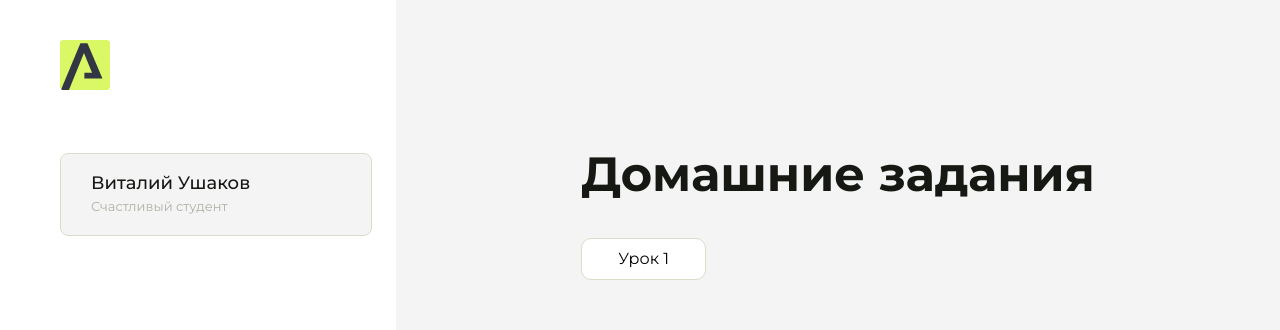
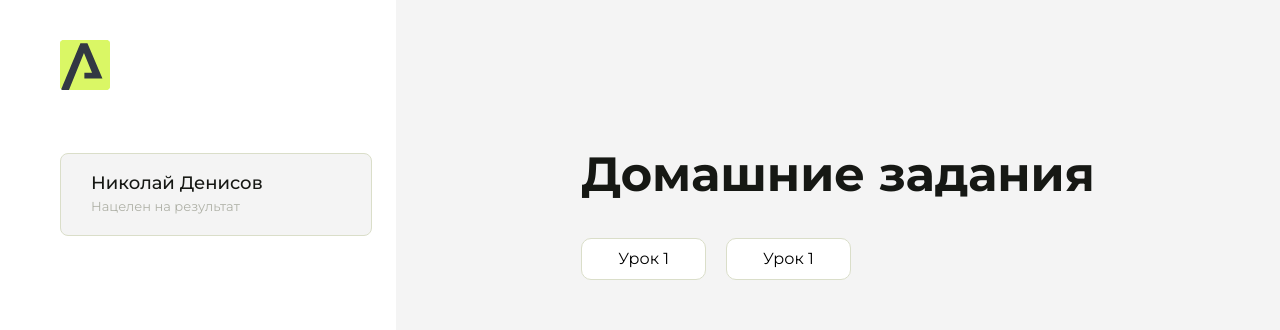
Before and after one commit to kolenvalweb/homework, a plain HTML site: page index.html in a window 1280 px wide. Shown: the top 330 px of the page. Drawn offline with Linux system fonts and the light colour scheme.

Commit message:
Update index.html

```diff
--- a/index.html
+++ b/index.html
@@ -43,8 +43,8 @@
                 </svg>
             </div>
             <div class="sidebar__user">
-                <div class="sidebar__name">Виталий Ушаков</div>
-                <div class="sidebar__text">Счастливый студент</div>
+                <div class="sidebar__name">Николай Денисов</div>
+                <div class="sidebar__text">Нацелен на результат</div>
             </div>
             <div class="sidebar__tabs">
                 <div class="sidebar__item">
@@ -93,7 +93,10 @@
                 <div class="content__title">Домашние задания</div>
                 <ul class="content__list">
                     <li class="content__list-item">
-                        <a href="lesson1/index.html">Урок 1</a>
+                        <a href="Привет, Ник/index.html">Урок 1</a>
+                    </li>
+                    <li class="content__list-item">
+                        <a href="Урок 2/index.html">Урок 1</a>
                     </li>
                 </ul>
             </div>
```
